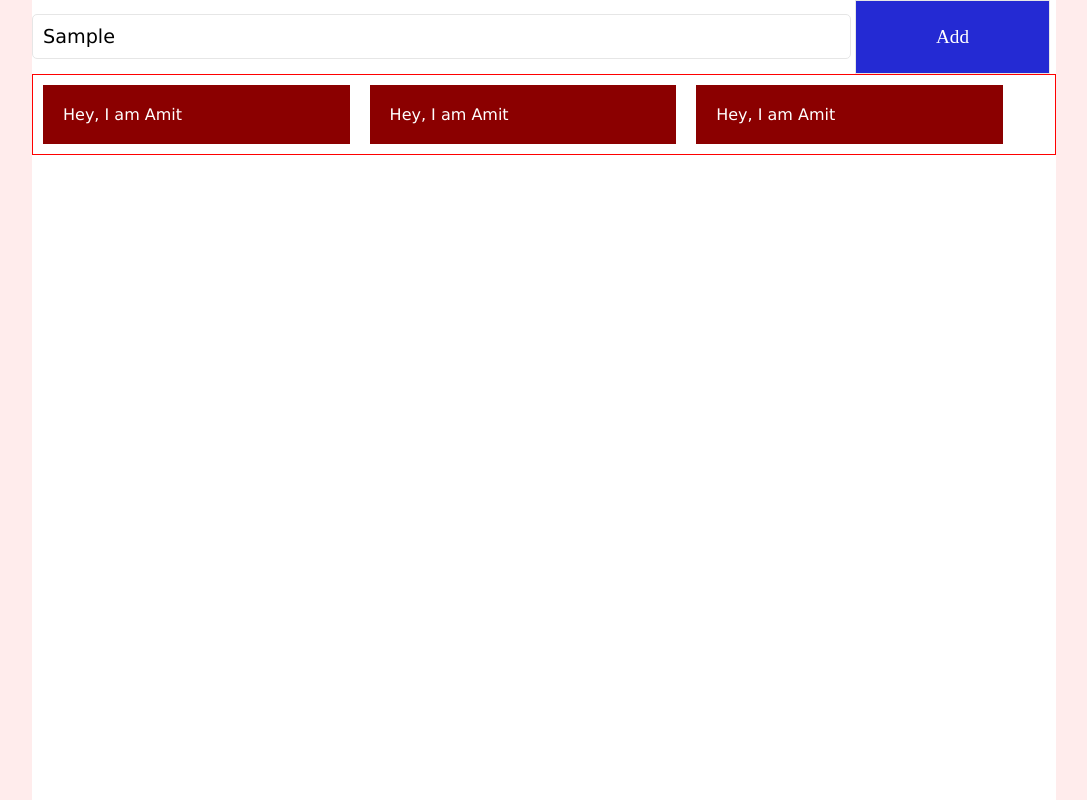
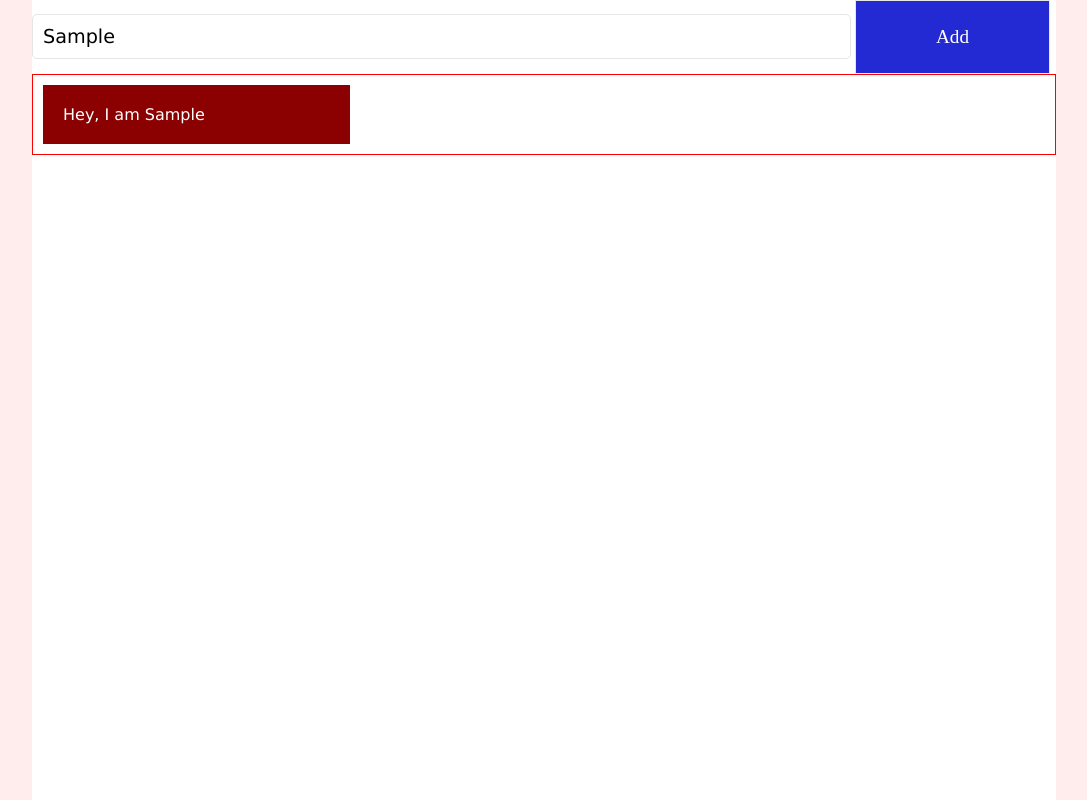
Before and after one commit to bhushan-amit/Name-Tag, a plain HTML site: page index.html in a window 1280 px wide. Both pictures are taken after typing "Sample" into the empty fields and a click on the button "Add". Shown: the whole page, without its empty margins (96-1183 px from the left). Drawn offline with Linux system fonts and the light colour scheme.

Commit message:
Pre JS completed

```diff
--- a/index.html
+++ b/index.html
@@ -10,11 +10,8 @@
 <body>
     <div class="container">
         <input placeholder="Enter Your Name" type="text" id="name">
-        <button>Add</button>
+        <button onclick="addName()">Add</button>
         <div class="tags">
-            <div class="tag">Hey, I am Amit</div>
-            <div class="tag">Hey, I am Amit</div>
-            <div class="tag">Hey, I am Amit</div>
         </div>
     </div>
 
--- a/index.js
+++ b/index.js
@@ -1 +1,9 @@
 const name = document.getElementById("name");
+const tagsContainer = document.querySelector(".tags");
+
+const addName = () => {
+    const tag = document.createElement ("div");
+    tag.setAttribute("class", "tag");
+    tag.innerText = `Hey, I am ${name.value}`;
+    tagsContainer.append(tag);
+}
```
